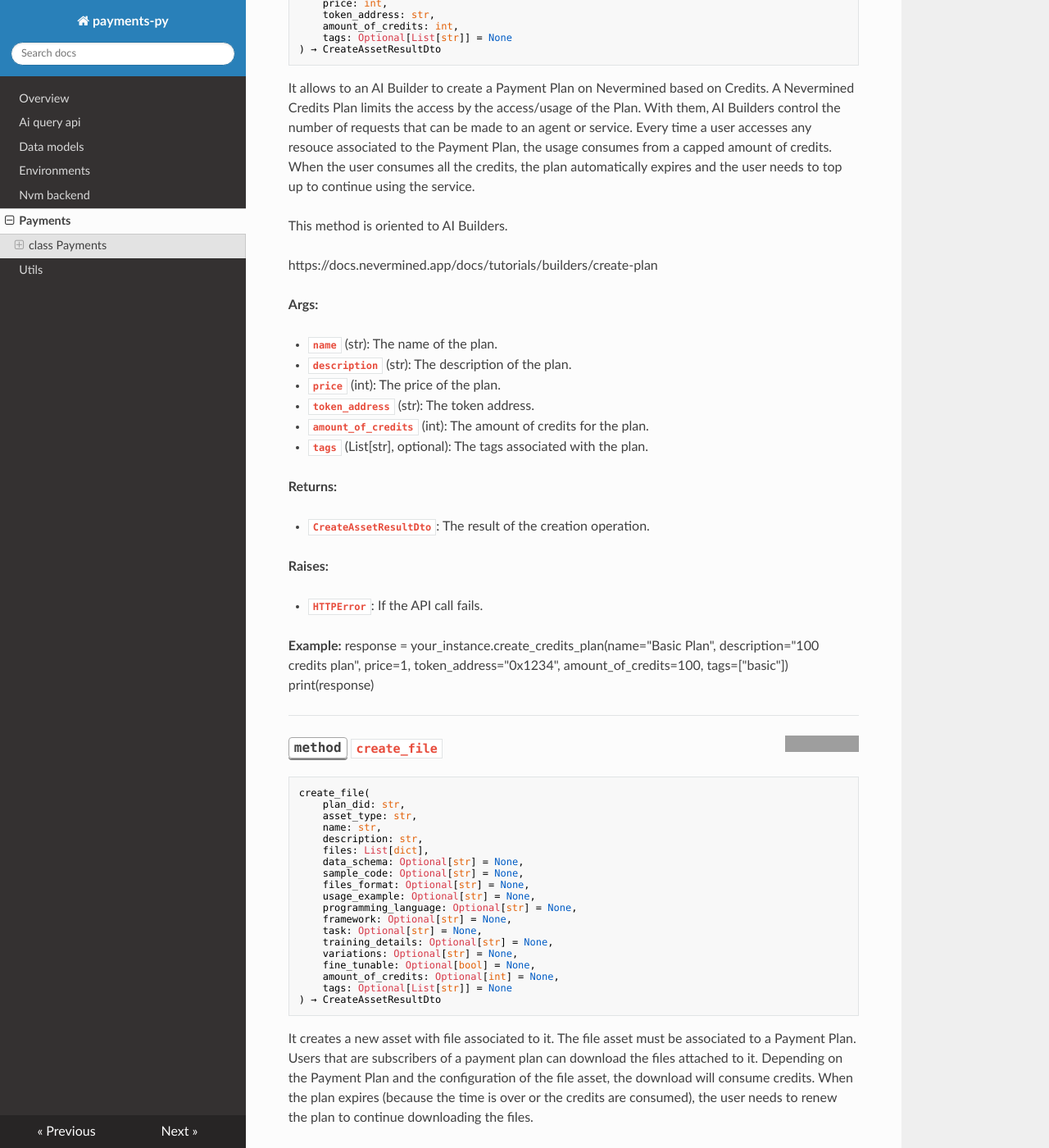
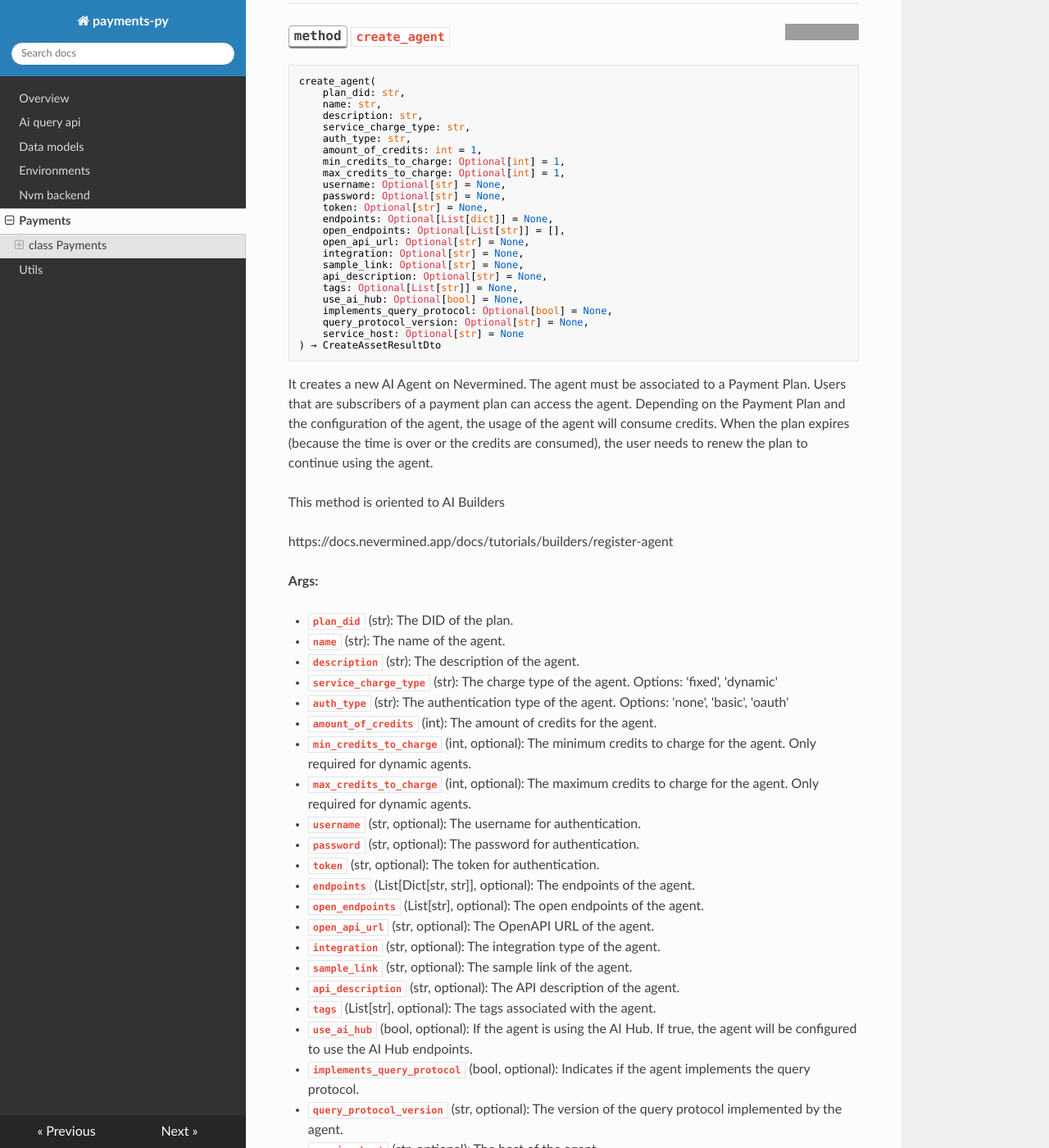
Before and after one commit to nevermined-io/payments-py, an MkDocs documentation site: the page built from docs/payments.md, in a window 1280 px wide and 1400 px high, scrolled down 1808 px. Shown: the whole window at 82% size. Built offline with MkDocs 1.6.1, drawn with Linux system fonts in a browser that asks for light colours; nearby versions of some CDN libraries; some of the changed text lies outside the part shown; grey boxes are pictures that could not be loaded.

````diff
--- a/docs/payments.md
+++ b/docs/payments.md
@@ -48,7 +45,7 @@ Methods:
  - <b>`burn_credits`</b>:  Burns credits associated to a plan that you own.
  - <b>`ai_protocol`</b>:  The AI Query API.
 
-<a href="https://github.com/nevermined-io/payments-py/blob/main/payments_py/payments.py#L46"><img align="right" style="float:right;" src="https://img.shields.io/badge/-source-cccccc?style=flat-square"></a>
+<a href="https://github.com/nevermined-io/payments-py/blob/main/payments_py/payments.py#L44"><img align="right" style="float:right;" src="https://img.shields.io/badge/-source-cccccc?style=flat-square"></a>
 
 ### <kbd>method</kbd> `__init__`
 
@@ -73,7 +69,7 @@ __init__(
 
 ---
 
-<a href="https://github.com/nevermined-io/payments-py/blob/main/payments_py/payments.py#L712"><img align="right" style="float:right;" src="https://img.shields.io/badge/-source-cccccc?style=flat-square"></a>
+<a href="https://github.com/nevermined-io/payments-py/blob/main/payments_py/payments.py#L785"><img align="right" style="float:right;" src="https://img.shields.io/badge/-source-cccccc?style=flat-square"></a>
 
 ### <kbd>method</kbd> `burn_credits`
 
@@ -111,7 +107,75 @@ This method is only can be called by the owner of the Payment Plan.
 
 ---
 
-<a href="https://github.com/nevermined-io/payments-py/blob/main/payments_py/payments.py#L57"><img align="right" style="float:right;" src="https://img.shields.io/badge/-source-cccccc?style=flat-square"></a>
+<a href="https://github.com/nevermined-io/payments-py/blob/main/payments_py/payments.py#L434"><img align="right" style="float:right;" src="https://img.shields.io/badge/-source-cccccc?style=flat-square"></a>
+
+### <kbd>method</kbd> `create_agent`
+
+```python
+create_agent(
+    plan_did: str,
+    name: str,
+    description: str,
+    service_charge_type: str,
+    auth_type: str,
+    amount_of_credits: int = 1,
+    min_credits_to_charge: Optional[int] = 1,
+    max_credits_to_charge: Optional[int] = 1,
+    username: Optional[str] = None,
+    password: Optional[str] = None,
+    token: Optional[str] = None,
+    endpoints: Optional[List[dict]] = None,
+    open_endpoints: Optional[List[str]] = [],
+    open_api_url: Optional[str] = None,
+    integration: Optional[str] = None,
+    sample_link: Optional[str] = None,
+    api_description: Optional[str] = None,
+    tags: Optional[List[str]] = None,
+    use_ai_hub: Optional[bool] = None,
+    implements_query_protocol: Optional[bool] = None,
+    query_protocol_version: Optional[str] = None,
+    service_host: Optional[str] = None
+) → CreateAssetResultDto
+```
+
+It creates a new AI Agent on Nevermined. The agent must be associated to a Payment Plan. Users that are subscribers of a payment plan can access the agent. Depending on the Payment Plan and the configuration of the agent, the usage of the agent will consume credits. When the plan expires (because the time is over or the credits are consumed), the user needs to renew the plan to continue using the agent.
+
+This method is oriented to AI Builders
+
+https://docs.nevermined.app/docs/tutorials/builders/register-agent
+
+
+
+**Args:**
+
+
+
+ - <b>`plan_did`</b> (str):  The DID of the plan.
+ - <b>`name`</b> (str):  The name of the agent.
+ - <b>`description`</b> (str):  The description of the agent.
+ - <b>`service_charge_type`</b> (str):  The charge type of the agent. Options: 'fixed', 'dynamic'
+ - <b>`auth_type`</b> (str):  The authentication type of the agent. Options: 'none', 'basic', 'oauth'
+ - <b>`amount_of_credits`</b> (int):  The amount of credits for the agent.
+ - <b>`min_credits_to_charge`</b> (int, optional):  The minimum credits to charge for the agent. Only required for dynamic agents.
+ - <b>`max_credits_to_charge`</b> (int, optional):  The maximum credits to charge for the agent. Only required for dynamic agents.
+ - <b>`username`</b> (str, optional):  The username for authentication.
+ - <b>`password`</b> (str, optional):  The password for authentication.
+ - <b>`token`</b> (str, optional):  The token for authentication.
+ - <b>`endpoints`</b> (List[Dict[str, str]], optional):  The endpoints of the agent.
+ - <b>`open_endpoints`</b> (List[str], optional):  The open endpoints of the agent.
+ - <b>`open_api_url`</b> (str, optional):  The OpenAPI URL of the agent.
+ - <b>`integration`</b> (str, optional):  The integration type of the agent.
+ - <b>`sample_link`</b> (str, optional):  The sample link of the agent.
+ - <b>`api_description`</b> (str, optional):  The API description of the agent.
+ - <b>`tags`</b> (List[str], optional):  The tags associated with the agent.
+ - <b>`use_ai_hub`</b> (bool, optional):  If the agent is using the AI Hub. If true, the agent will be configured to use the AI Hub endpoints.
+ - <b>`implements_query_protocol`</b> (bool, optional):  Indicates if the agent implements the query protocol.
+ - <b>`query_protocol_version`</b> (str, optional):  The version of the query protocol implemented by the agent.
+ - <b>`service_host`</b> (str, optional):  The host of the agent.
+
+---
+
+<a href="https://github.com/nevermined-io/payments-py/blob/main/payments_py/payments.py#L55"><img align="right" style="float:right;" src="https://img.shields.io/badge/-source-cccccc?style=flat-square"></a>
 
 ### <kbd>method</kbd> `create_credits_plan`
 
@@ -162,7 +226,7 @@ https://docs.nevermined.app/docs/tutorials/builders/create-plan
 
 ---
 
-<a href="https://github.com/nevermined-io/payments-py/blob/main/payments_py/payments.py#L336"><img align="right" style="float:right;" src="https://img.shields.io/badge/-source-cccccc?style=flat-square"></a>
+<a href="https://github.com/nevermined-io/payments-py/blob/main/payments_py/payments.py#L334"><img align="right" style="float:right;" src="https://img.shields.io/badge/-source-cccccc?style=flat-square"></a>
 
 ### <kbd>method</kbd> `create_file`
 
@@ -237,7 +301,7 @@ https://docs.nevermined.app/docs/tutorials/builders/register-file-asset
 
 ---
 
-<a href="https://github.com/nevermined-io/payments-py/blob/main/payments_py/payments.py#L207"><img align="right" style="float:right;" src="https://img.shields.io/badge/-source-cccccc?style=flat-square"></a>
+<a href="https://github.com/nevermined-io/payments-py/blob/main/payments_py/payments.py#L205"><img align="right" style="float:right;" src="https://img.shields.io/badge/-source-cccccc?style=flat-square"></a>
 
 ### <kbd>method</kbd> `create_service`
 
@@ -322,7 +386,7 @@ https://docs.nevermined.app/docs/tutorials/builders/register-agent
 
 ---
 
-<a href="https://github.com/nevermined-io/payments-py/blob/main/payments_py/payments.py#L132"><img align="right" style="float:right;" src="https://img.shields.io/badge/-source-cccccc?style=flat-square"></a>
+<a href="https://github.com/nevermined-io/payments-py/blob/main/payments_py/payments.py#L130"><img align="right" style="float:right;" src="https://img.shields.io/badge/-source-cccccc?style=flat-square"></a>
 
 ### <kbd>method</kbd> `create_time_plan`
 
@@ -373,7 +437,7 @@ https://docs.nevermined.app/docs/tutorials/builders/create-plan
 
 ---
 
-<a href="https://github.com/nevermined-io/payments-py/blob/main/payments_py/payments.py#L629"><img align="right" style="float:right;" src="https://img.shields.io/badge/-source-cccccc?style=flat-square"></a>
+<a href="https://github.com/nevermined-io/payments-py/blob/main/payments_py/payments.py#L702"><img align="right" style="float:right;" src="https://img.shields.io/badge/-source-cccccc?style=flat-square"></a>
 
 ### <kbd>method</kbd> `download_file`
 
@@ -418,7 +482,7 @@ Downloads the file.
 
 ---
 
-<a href="https://github.com/nevermined-io/payments-py/blob/main/payments_py/payments.py#L465"><img align="right" style="float:right;" src="https://img.shields.io/badge/-source-cccccc?style=flat-square"></a>
+<a href="https://github.com/nevermined-io/payments-py/blob/main/payments_py/payments.py#L538"><img align="right" style="float:right;" src="https://img.shields.io/badge/-source-cccccc?style=flat-square"></a>
 
 ### <kbd>method</kbd> `get_asset_ddo`
 
@@ -444,7 +508,7 @@ https://docs.nevermined.io/docs/architecture/specs/Spec-DID https://docs.nevermi
 
 ---
 
-<a href="https://github.com/nevermined-io/payments-py/blob/main/payments_py/payments.py#L616"><img align="right" style="float:right;" src="https://img.shields.io/badge/-source-cccccc?style=flat-square"></a>
+<a href="https://github.com/nevermined-io/payments-py/blob/main/payments_py/payments.py#L689"><img align="right" style="float:right;" src="https://img.shields.io/badge/-source-cccccc?style=flat-square"></a>
 
 ### <kbd>method</kbd> `get_checkout_plan`
 
@@ -468,7 +532,7 @@ Gets the checkout plan.
 
 ---
 
-<a href="https://github.com/nevermined-io/payments-py/blob/main/payments_py/payments.py#L603"><img align="right" style="float:right;" src="https://img.shields.io/badge/-source-cccccc?style=flat-square"></a>
+<a href="https://github.com/nevermined-io/payments-py/blob/main/payments_py/payments.py#L676"><img align="right" style="float:right;" src="https://img.shields.io/badge/-source-cccccc?style=flat-square"></a>
 
 ### <kbd>method</kbd> `get_file_details_url`
 
@@ -492,7 +556,7 @@ Gets the file details.
 
 ---
 
-<a href="https://github.com/nevermined-io/payments-py/blob/main/payments_py/payments.py#L563"><img align="right" style="float:right;" src="https://img.shields.io/badge/-source-cccccc?style=flat-square"></a>
+<a href="https://github.com/nevermined-io/payments-py/blob/main/payments_py/payments.py#L636"><img align="right" style="float:right;" src="https://img.shields.io/badge/-source-cccccc?style=flat-square"></a>
 
 ### <kbd>method</kbd> `get_plan_associated_files`
 
@@ -516,7 +580,7 @@ Get array of files DIDs associated with a payment plan.
 
 ---
 
-<a href="https://github.com/nevermined-io/payments-py/blob/main/payments_py/payments.py#L549"><img align="right" style="float:right;" src="https://img.shields.io/badge/-source-cccccc?style=flat-square"></a>
+<a href="https://github.com/nevermined-io/payments-py/blob/main/payments_py/payments.py#L622"><img align="right" style="float:right;" src="https://img.shields.io/badge/-source-cccccc?style=flat-square"></a>
 
 ### <kbd>method</kbd> `get_plan_associated_services`
 
@@ -540,7 +604,7 @@ Get array of services/agent DIDs associated with a payment plan.
 
 ---
 
-<a href="https://github.com/nevermined-io/payments-py/blob/main/payments_py/payments.py#L481"><img align="right" style="float:right;" src="https://img.shields.io/badge/-source-cccccc?style=flat-square"></a>
+<a href="https://github.com/nevermined-io/payments-py/blob/main/payments_py/payments.py#L554"><img align="right" style="float:right;" src="https://img.shields.io/badge/-source-cccccc?style=flat-square"></a>
 
 ### <kbd>method</kbd> `get_plan_balance`
 
@@ -578,7 +642,7 @@ Expected Response: {  "planType": "credits",  "isOwner": True,  "isSubscriptor":
 
 ---
 
-<a href="https://github.com/nevermined-io/payments-py/blob/main/payments_py/payments.py#L577"><img align="right" style="float:right;" src="https://img.shields.io/badge/-source-cccccc?style=flat-square"></a>
+<a href="https://github.com/nevermined-io/payments-py/blob/main/payments_py/payments.py#L650"><img align="right" style="float:right;" src="https://img.shields.io/badge/-source-cccccc?style=flat-square"></a>
 
 ### <kbd>method</kbd> `get_plan_details_url`
 
@@ -602,7 +666,7 @@ Gets the plan details.
 
 ---
 
-<a href="https://github.com/nevermined-io/payments-py/blob/main/payments_py/payments.py#L590"><img align="right" style="float:right;" src="https://img.shields.io/badge/-source-cccccc?style=flat-square"></a>
+<a href="https://github.com/nevermined-io/payments-py/blob/main/payments_py/payments.py#L663"><img align="right" style="float:right;" src="https://img.shields.io/badge/-source-cccccc?style=flat-square"></a>
 
 ### <kbd>method</kbd> `get_service_details_url`
 
@@ -626,7 +690,7 @@ Gets the service details.
 
 ---
 
-<a href="https://github.com/nevermined-io/payments-py/blob/main/payments_py/payments.py#L524"><img align="right" style="float:right;" src="https://img.shields.io/badge/-source-cccccc?style=flat-square"></a>
+<a href="https://github.com/nevermined-io/payments-py/blob/main/payments_py/payments.py#L597"><img align="right" style="float:right;" src="https://img.shields.io/badge/-source-cccccc?style=flat-square"></a>
 
 ### <kbd>method</kbd> `get_service_token`
 
@@ -663,7 +727,7 @@ Get the required configuration for accessing a remote service agent. This config
 
 ---
 
-<a href="https://github.com/nevermined-io/payments-py/blob/main/payments_py/payments.py#L683"><img align="right" style="float:right;" src="https://img.shields.io/badge/-source-cccccc?style=flat-square"></a>
+<a href="https://github.com/nevermined-io/payments-py/blob/main/payments_py/payments.py#L756"><img align="right" style="float:right;" src="https://img.shields.io/badge/-source-cccccc?style=flat-square"></a>
 
 ### <kbd>method</kbd> `mint_credits`
 
@@ -700,7 +764,7 @@ Mints the credits associated with a plan and sends them to the receiver.
 
 ---
 
-<a href="https://github.com/nevermined-io/payments-py/blob/main/payments_py/payments.py#L436"><img align="right" style="float:right;" src="https://img.shields.io/badge/-source-cccccc?style=flat-square"></a>
+<a href="https://github.com/nevermined-io/payments-py/blob/main/payments_py/payments.py#L509"><img align="right" style="float:right;" src="https://img.shields.io/badge/-source-cccccc?style=flat-square"></a>
 
 ### <kbd>method</kbd> `order_plan`
 
--- a/pyproject.toml
+++ b/pyproject.toml
@@ -1,6 +1,6 @@
 [tool.poetry]
 name = "payments-py"
-version = "0.4.9"
+version = "0.5.0"
 description = ""
 authors = ["enrique <enrique@nevermined.io>"]
 readme = "README.md"
````
Also changed, not shown: other parts of docs/payments.md (+2 -6 lines), docs/README.md (+4 -0 lines), docs/ai_query_api.md (+10 -10 lines), docs/nvm_backend.md (+50 -18 lines), docs/utils.md (+61 -1 lines), site/ai_query_api/index.html, site/index.html, site/nvm_backend/index.html, site/payments/index.html, site/search/search_index.json, site/sitemap.xml, site/utils/index.html, 4 other files.
